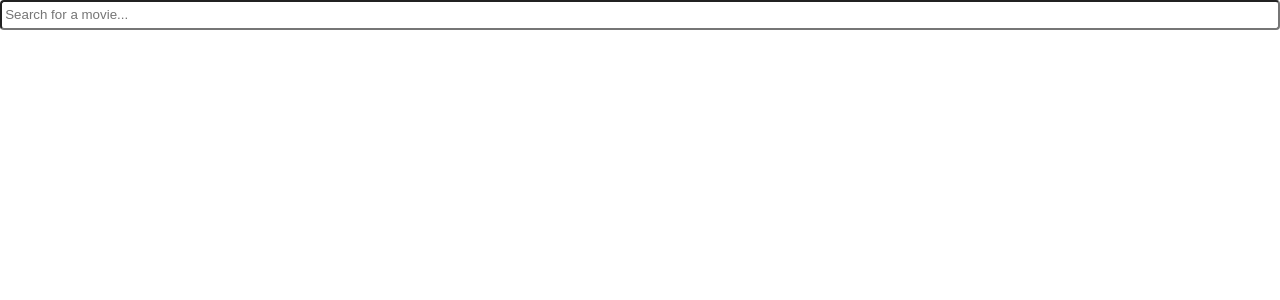
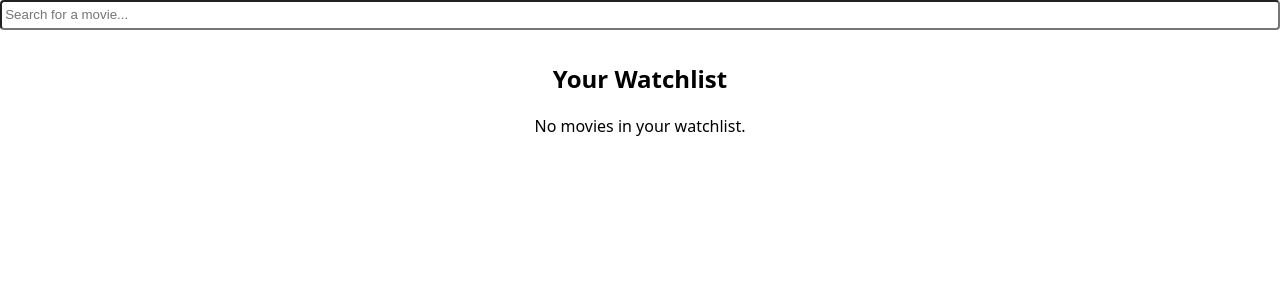
Before and after one commit to turbo-91/movie-search, a Next.js app: page / in a window 1280 px wide. Shown: the top 300 px of the page. Built offline with nearby package versions, Linux system fonts and the light colour scheme.

Commit message:
implement watchlist functionality in ui

```diff
--- a/pages/index.js
+++ b/pages/index.js
@@ -137,12 +137,39 @@ export default function HomePage() {
                 width={100}
                 height={100}
               />
+              <button onClick={() => addToWatchlist(moviesData[imdbId])}>
+                Add to Watchlist
+              </button>
             </Box>
           ) : (
             <p>Loading data for IMDb ID: {imdbId}...</p>
           )}
         </div>
       ))}
+
+      <WatchlistContainer>
+        <h2>Your Watchlist</h2>
+        {watchlist.length === 0 ? (
+          <p>No movies in your watchlist.</p>
+        ) : (
+          watchlist.map((movie, index) => (
+            <WatchlistItem key={index}>
+              <h4>{movie?.movie_results?.[0]?.title || "Unknown"}</h4>
+              <Image
+                unoptimized={customLoader}
+                src={`https://image.tmdb.org/t/p/w500${movie?.movie_results?.[0]?.poster_path}`}
+                alt={movie?.movie_results?.[0]?.title}
+                layout="responsive"
+                width={100}
+                height={100}
+              />
+              <button onClick={() => removeFromWatchlist(movie.imdbId)}>
+                Remove from Watchlist
+              </button>
+            </WatchlistItem>
+          ))
+        )}
+      </WatchlistContainer>
     </div>
   );
 }
```
